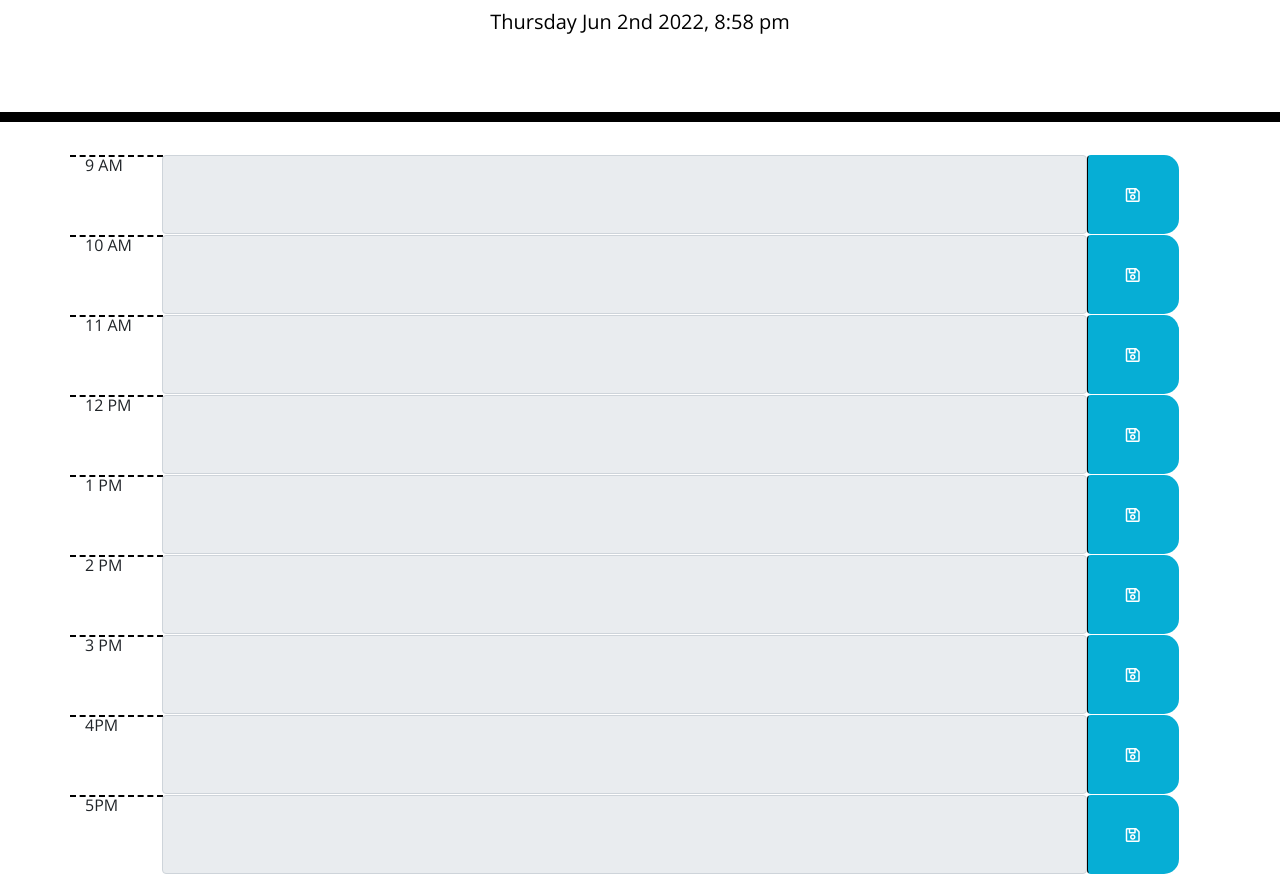
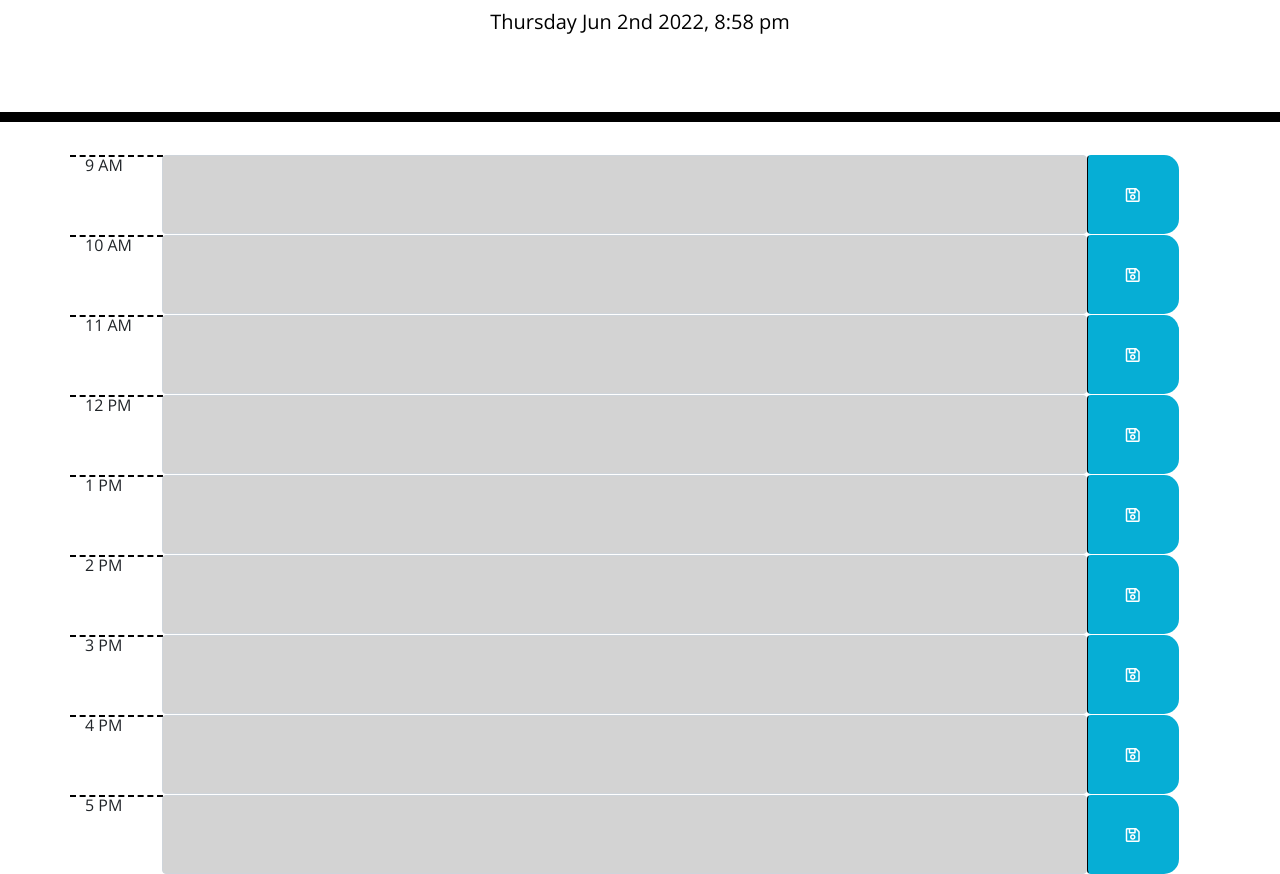
Before and after one commit to jgislaszapata/05-Calendar-app, a plain HTML site: page index.html in a window 1280 px wide. Shown: the part 182-1056 px from the top of the page. Drawn offline with nearby package versions, Linux system fonts and the light colour scheme.

Commit message:
refacored html, sucessfully got time blocks to change depending on time of day

```diff
--- a/develop/script.js
+++ b/develop/script.js
@@ -13,47 +13,149 @@ currentTime = currentTime.startOf("hour");
 startWorkTime = moment().startOf("day").add(9, "hours");
 
 // Write each hour to html
+// 9AM
 var hourNine = startWorkTime.add(0, "h");
 hourNine = hourNine.format("h A");
 var hourNineText = $(".hour-9");
 hourNineText.text(hourNine);
-
+// 10AM
 var hourTen = startWorkTime.add(1, "h");
 hourTen = hourTen.format("hh A");
 var hourTenText = $(".hour-10")
 hourTenText.text(hourTen);
-
+// 11AM
 var hourEleven = startWorkTime.add(1, "h");
 hourEleven = hourEleven.format("hh A");
 var hourElevenText = $(".hour-11");
 hourElevenText.text(hourEleven);
-
+// 12PM
 var hourTwelve = startWorkTime.add(1, "h");
 hourTwelve = hourTwelve.format("hh A");
 var hourTwelveText = $(".hour-12");
 hourTwelveText.text(hourTwelve);
-
+// 1PM
 var hourOne = startWorkTime.add(1, "h");
 hourOne = hourOne.format("h A");
 var hourOneText = $(".hour-1");
 hourOneText.text(hourOne);
-
+// 2PM
 var hourTwo = startWorkTime.add(1, "h");
 hourTwo = hourTwo.format("h A");
 var hourTwoText = $(".hour-2");
 hourTwoText.text(hourTwo);
-
+// 3PM
 var hourThree = startWorkTime.add(1, "h");
 hourThree = hourThree.format("h A");
 var hourThreeText = $(".hour-3");
 hourThreeText.text(hourThree);
-
+// 4PM
 var hourFour = startWorkTime.add(1, "h");
 hourFour = hourFour.format("h A");
 var hourFourText = $(".hour-4");
 hourFourText.text(hourFour);
-
+// 5PM
 var hourFive = startWorkTime.add(1, "h");
 hourFive = hourFive.format("h A");
 var hourFiveText = $(".hour-5");
 hourFiveText.text(hourFive);
+
+
+// Check time of hour slot to current time
+
+function timeCompare() {
+    // Check hour nine
+    hourNine = moment().startOf("day").add(9, "hours");
+    currentTime = currentTime.startOf("hour");
+    if (currentTime.isAfter(hourNine)){
+        $(".input-9").addClass("past");
+    } else if (currentTime.isBefore(hourNine)) {
+        $(".input-9").addClass("future");
+    } else if (currentTime.isSame(hourNine)){
+        $(".input-9").addClass("present");
+    };
+
+    //Check hour ten
+    hourTen = moment().startOf("day").add(10, "hours");
+    currentTime = currentTime.startOf("hour");
+    if (currentTime.isAfter(hourTen)){
+        $(".input-10").addClass("past");
+    } else if (currentTime.isBefore(hourTen)) {
+        $(".input-10").addClass("future");
+    } else if (currentTime.isSame(hourTen)){
+        $(".input-10").addClass("present");
+    };
+
+    //Check hour eleven
+    hourEleven = moment().startOf("day").add(11, "hours");
+    currentTime = currentTime.startOf("hour");
+    if (currentTime.isAfter(hourEleven)){
+        $(".input-11").addClass("past");
+    } else if (currentTime.isBefore(hourEleven)) {
+        $(".input-11").addClass("future");
+    } else if (currentTime.isSame(hourEleven)){
+        $(".input-11").addClass("present");
+    };
+
+    // Check hour twelve
+    hourTwelve = moment().startOf("day").add(12, "hours");
+    currentTime = currentTime.startOf("hour");
+    if (currentTime.isAfter(hourTwelve)){
+        $(".input-12").addClass("past");
+    } else if (currentTime.isBefore(hourTwelve)) {
+        $(".input-12").addClass("future");
+    } else if (currentTime.isSame(hourTwelve)){
+        $(".input-12").addClass("present");
+    };
+    // Check hour one
+    hourOne = moment().startOf("day").add(13, "hours");
+    currentTime = currentTime.startOf("hour");
+    if (currentTime.isAfter(hourOne)){
+        $(".input-1").addClass("past");
+    } else if (currentTime.isBefore(hourOne)) {
+        $(".input-1").addClass("future");
+    } else if (currentTime.isSame(hourOne)){
+        $(".input-1").addClass("present");
+    };
+    // Check hour two
+    hourTwo = moment().startOf("day").add(14, "hours");
+    currentTime = currentTime.startOf("hour");
+    if (currentTime.isAfter(hourTwo)){
+        $(".input-2").addClass("past");
+    } else if (currentTime.isBefore(hourTwo)) {
+        $(".input-2").addClass("future");
+    } else if (currentTime.isSame(hourTwo)){
+        $(".input-2").addClass("present");
+    };
+    // Check hour three
+    hourThree = moment().startOf("day").add(15, "hours");
+    currentTime = currentTime.startOf("hour");
+    if (currentTime.isAfter(hourThree)){
+        $(".input-3").addClass("past");
+    } else if (currentTime.isBefore(hourThree)) {
+        $(".input-3").addClass("future");
+    } else if (currentTime.isSame(hourThree)){
+        $(".input-3").addClass("present");
+    };
+    // Check hour four
+    hourFour = moment().startOf("day").add(16, "hours");
+    currentTime = currentTime.startOf("hour");
+    if (currentTime.isAfter(hourFour)){
+        $(".input-4").addClass("past");
+    } else if (currentTime.isBefore(hourFour)) {
+        $(".input-4").addClass("future");
+    } else if (currentTime.isSame(hourFour)){
+        $(".input-4").addClass("present");
+    };
+    // Check hour 5
+    hourFive = moment().startOf("day").add(17, "hours");
+    currentTime = currentTime.startOf("hour");
+    if (currentTime.isAfter(hourFive)){
+        $(".input-5").addClass("past");
+    } else if (currentTime.isBefore(hourFive)) {
+        $(".input-5").addClass("future");
+    } else if (currentTime.isSame(hourFive)){
+        $(".input-5").addClass("present");
+    };
+}
+
+timeCompare();
--- a/index.html
+++ b/index.html
@@ -39,7 +39,7 @@
         <div class="input-group-prepend col-1" id="hour-block">
           <div class="hour-9"></div>
         </div>
-        <input type="text" class="input-group-text col-10">
+        <input type="text" class="input-group-text col-10 input-9">
         <button class="btn saveBtn col-1"><i class="far fa-save"></i></button>
       </div>
 
@@ -47,7 +47,7 @@
         <div class="input-group-prepend col-1" id="hour-block">
           <div class="hour-10"></div>
         </div>
-        <input type="text" class="input-group-text col-10">
+        <input type="text" class="input-group-text col-10 input-10">
         <button class="btn saveBtn col-1"><i class="far fa-save"></i></button>
       </div>
 
@@ -55,7 +55,7 @@
         <div class="input-group-prepend col-1" id="hour-block">
           <div class="hour-11"></div>
         </div>
-        <input type="text" class="input-group-text col-10">
+        <input type="text" class="input-group-text col-10 input-11">
         <button class="btn saveBtn col-1"><i class="far fa-save"></i></button>
       </div>
 
@@ -63,7 +63,7 @@
         <div class="input-group-prepend col-1" id="hour-block">
           <div class="hour-12"></div>
         </div>
-        <input type="text" class="input-group-text col-10">
+        <input type="text" class="input-group-text col-10 input-12">
         <button class="btn saveBtn col-1"><i class="far fa-save"></i></button>
       </div>
 
@@ -71,7 +71,7 @@
         <div class="input-group-prepend col-1" id="hour-block">
           <div class="hour-1"></div>
         </div>
-        <input type="text" class="input-group-text col-10">
+        <input type="text" class="input-group-text col-10 input-1">
         <button class="btn saveBtn col-1"><i class="far fa-save"></i></button>
       </div>
 
@@ -79,7 +79,7 @@
         <div class="input-group-prepend col-1" id="hour-block">
           <div class="hour-2"></div>
         </div>
-        <input type="text" class="input-group-text col-10">
+        <input type="text" class="input-group-text col-10 input-2">
         <button class="btn saveBtn col-1"><i class="far fa-save"></i></button>
       </div>
 
@@ -87,23 +87,23 @@
         <div class="input-group-prepend col-1" id="hour-block">
           <div class="hour-3"></div>
         </div>
-        <input type="text" class="input-group-text col-10">
+        <input type="text" class="input-group-text col-10 input-3">
         <button class="btn saveBtn col-1"><i class="far fa-save"></i></button>
       </div>
 
       <div class="input-group input-group-lg row" id="block-4" data-hour="4">
         <div class="input-group-prepend col-1" id="hour-block">
-          <div>4PM</div>
+          <div class="hour-4"></div>
         </div>
-        <input type="text" class="input-group-text col-10">
+        <input type="text" class="input-group-text col-10 input-4">
         <button class="btn saveBtn col-1"><i class="far fa-save"></i></button>
       </div>
 
       <div class="input-group input-group-lg row" id="block-5" data-hour="5">
         <div class="input-group-prepend col-1" id="hour-block">
-          <div>5PM</div>
+          <div class="hour-5"></div>
         </div>
-        <input type="text" class="input-group-text col-10">
+        <input type="text" class="input-group-text col-10 input-5">
         <button class="btn saveBtn col-1"><i class="far fa-save"></i></button>
       </div>
 
```
